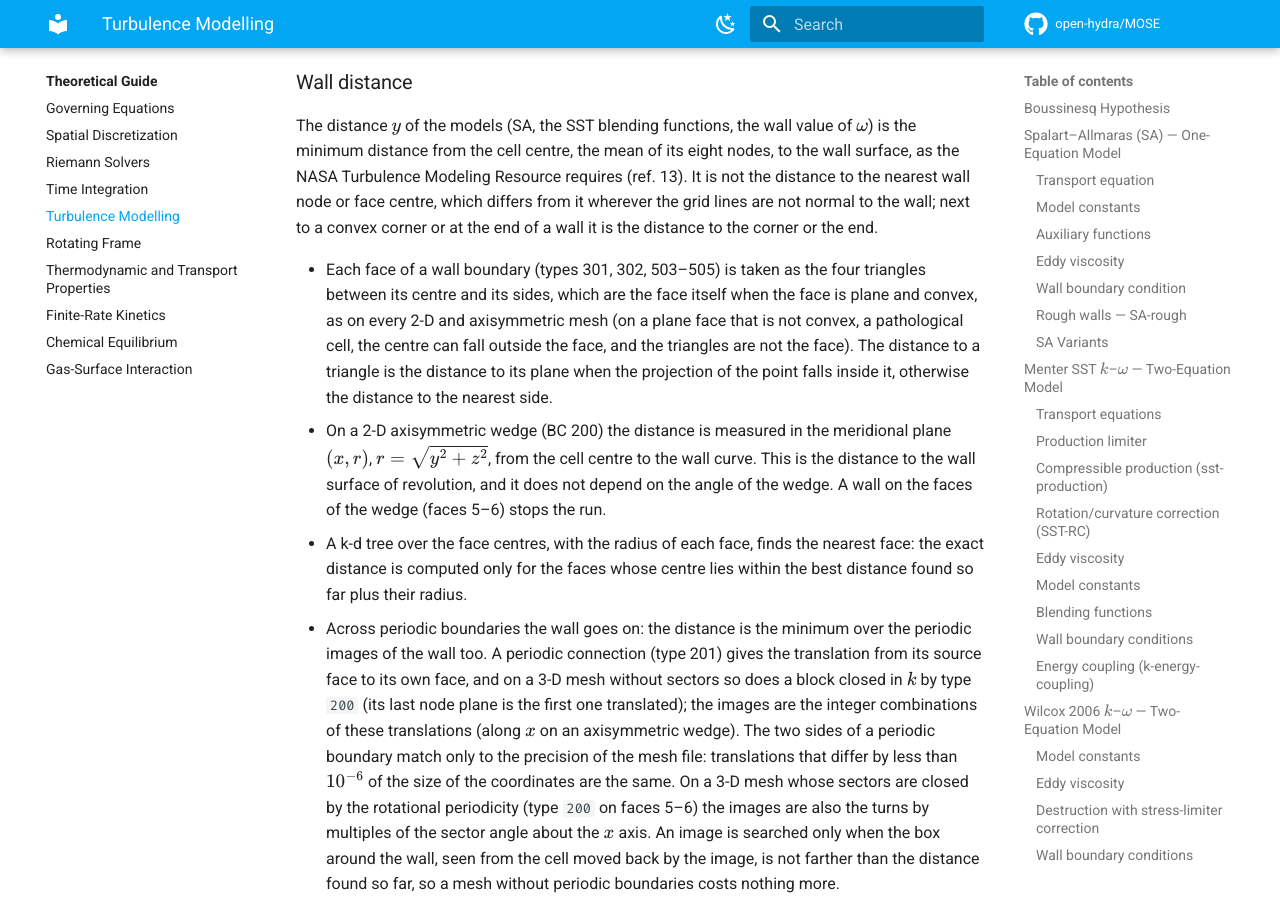
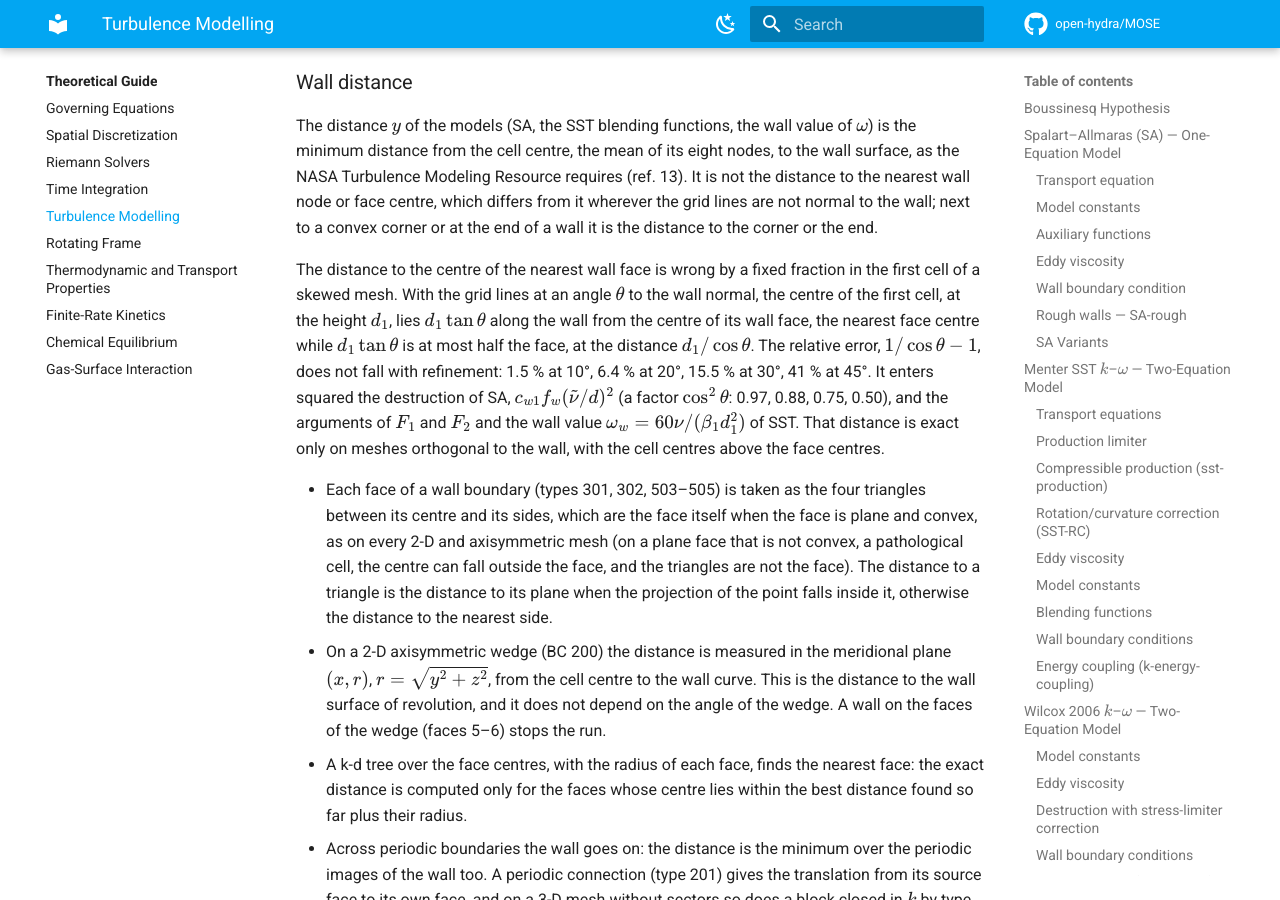
Before and after one commit to open-hydra/MOSE, an MkDocs documentation site: the page built from docs/theory/turbulence.md, in a window 1280 px wide and 900 px high, scrolled down 13791 px. Built offline with MkDocs 1.6.1 and Material for MkDocs 9.7.7, drawn with Linux system fonts in a browser that asks for light colours; comment, search, counter and statistics services are not loaded.

Commit message:
Docs: give the error of the face-centre wall distance on skewed cells
The section on the wall distance said that the distance to the
nearest wall node or face centre differs from the distance to the
wall wherever the grid lines are not normal to the wall. It now says
by how much in the first cell of a skewed mesh: with the grid lines at
an angle theta to the wall normal, the face-centre distance is
d1/cos(theta), a relative error that does not fall with refinement
(1.5 % at 10 degrees, 6.4 % at 20, 15.5 % at 30, 41 % at 45). It
enters squared the destruction of Spalart-Allmaras (a factor
cos(theta)^2), and the blending functions and the wall value of omega
of SST; it is exact only on meshes orthogonal to the wall.

Co-Authored-By: Claude Opus 5.5 <noreply@anthropic.com>

```diff
--- a/docs/theory/turbulence.md
+++ b/docs/theory/turbulence.md
@@ -650,6 +650,19 @@ or face centre, which differs from it wherever the grid lines are not normal
 to the wall; next to a convex corner or at the end of a wall it is the
 distance to the corner or the end.
 
+The distance to the centre of the nearest wall face is wrong by a fixed
+fraction in the first cell of a skewed mesh. With the grid lines at an angle
+$\theta$ to the wall normal, the centre of the first cell, at the height
+$d_1$, lies $d_1\tan\theta$ along the wall from the centre of its wall face,
+the nearest face centre while $d_1\tan\theta$ is at most half the face, at
+the distance $d_1/\cos\theta$. The relative error,
+$1/\cos\theta - 1$, does not fall with refinement: 1.5 % at 10°, 6.4 % at 20°,
+15.5 % at 30°, 41 % at 45°. It enters squared the destruction of SA,
+$c_{w1} f_w (\tilde\nu/d)^2$ (a factor $\cos^2\theta$: 0.97, 0.88, 0.75,
+0.50), and the arguments of $F_1$ and $F_2$ and the wall value
+$\omega_w = 60\nu/(\beta_1 d_1^2)$ of SST. That distance is exact only on
+meshes orthogonal to the wall, with the cell centres above the face centres.
+
 - Each face of a wall boundary (types 301, 302, 503–505) is taken as the four
   triangles between its centre and its sides, which are the face itself when
   the face is plane and convex, as on every 2-D and axisymmetric mesh (on a
```
